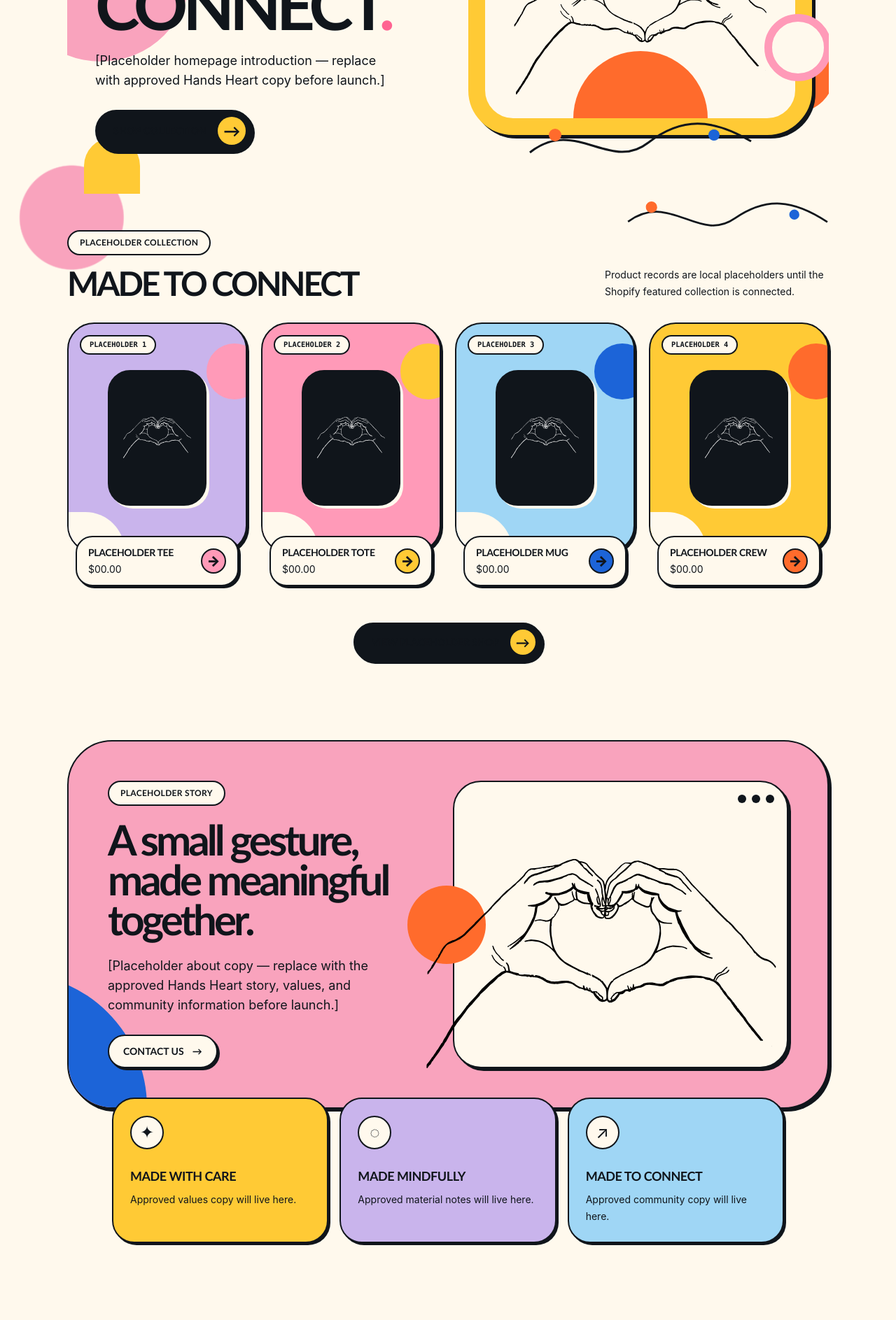
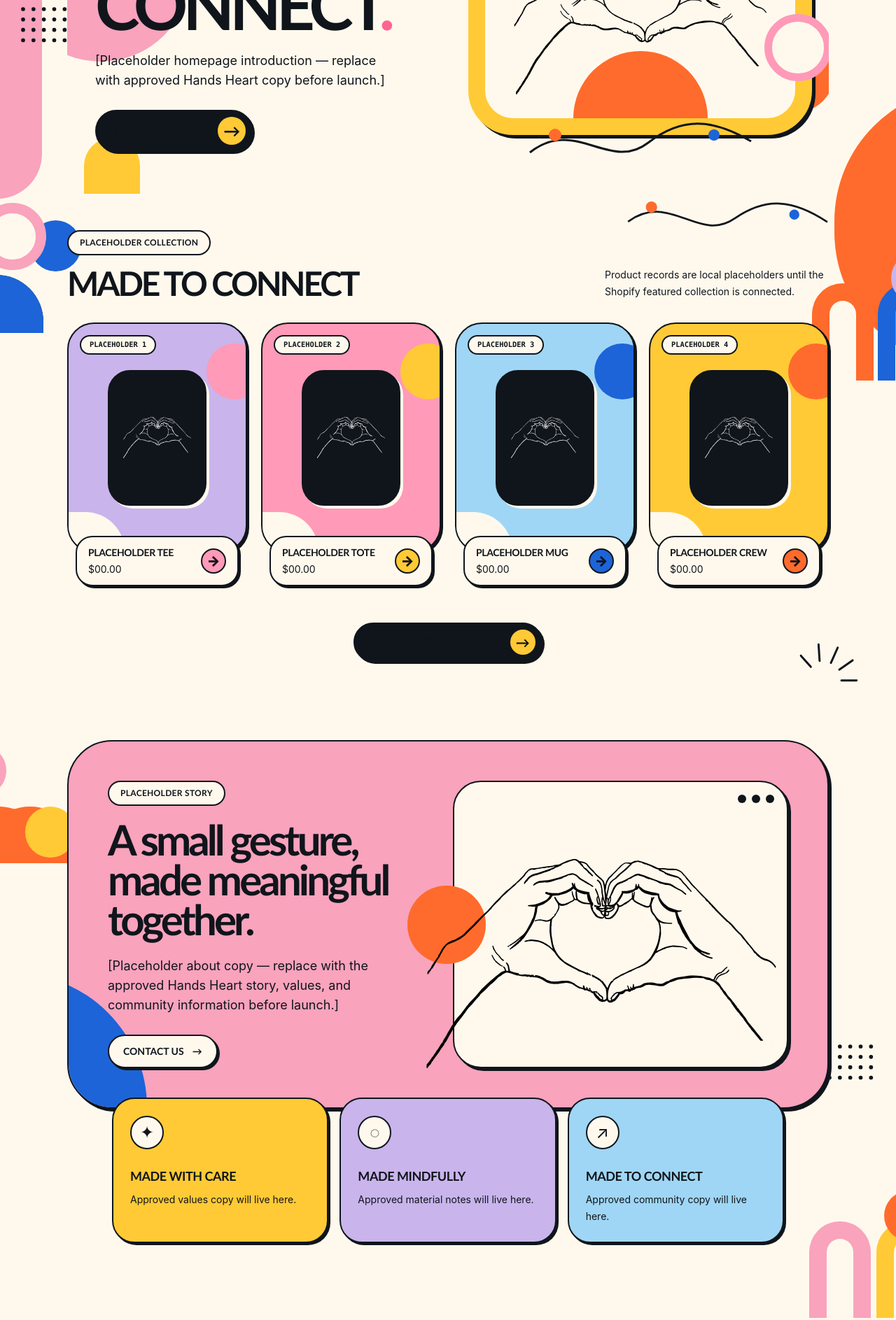
Before and after one commit to fvckzest/HANDS-HEART, a React (Vite) app: page / in a window 1280 px wide. Shown: the part 420-2307 px from the top of the page at 70% size. Built offline with nearby package versions, Linux system fonts and the light colour scheme; no server answers.

Commit message:
feat: enrich storefront background decoration

```diff
--- /dev/null
+++ b/src/components/BackgroundDecor.tsx
@@ -0,0 +1,87 @@
+import { useLocation } from 'react-router-dom'
+
+function DotField({ className }: { className: string }) {
+  return (
+    <svg className={`background-decor__dots ${className}`} viewBox="0 0 88 70">
+      {Array.from({ length: 20 }, (_, index) => (
+        <circle
+          cx={8 + (index % 5) * 17}
+          cy={8 + Math.floor(index / 5) * 17}
+          fill="#10151b"
+          key={index}
+          r="3.25"
+        />
+      ))}
+    </svg>
+  )
+}
+
+function Rays({ className }: { className: string }) {
+  return (
+    <svg className={`background-decor__rays ${className}`} fill="none" viewBox="0 0 90 70">
+      <path d="M45 27V3M29 31 18 10M60 31l12-20M21 44 1 35M69 44l20-9" />
+    </svg>
+  )
+}
+
+function routeName(pathname: string) {
+  if (pathname.startsWith('/shop')) return 'shop'
+  if (pathname.startsWith('/about')) return 'about'
+  if (pathname.startsWith('/products')) return 'product'
+  if (pathname.startsWith('/cart')) return 'cart'
+  return 'home'
+}
+
+export function BackgroundDecor() {
+  const { pathname } = useLocation()
+
+  return (
+    <div
+      aria-hidden="true"
+      className={`background-decor background-decor--${routeName(pathname)}`}
+    >
+      <div className="background-decor__shape background-decor__shape--top-left" />
+      <div className="background-decor__shape background-decor__shape--top-right" />
+      <div className="background-decor__shape background-decor__shape--rail-left" />
+      <div className="background-decor__shape background-decor__shape--rail-right" />
+
+      <div className="background-decor__cluster background-decor__cluster--hero-left-medallion">
+        <span className="background-decor__semicircle" />
+        <span className="background-decor__disc background-decor__disc--blue" />
+        <span className="background-decor__ring" />
+      </div>
+      <div className="background-decor__cluster background-decor__cluster--upper-right-arches">
+        <span className="background-decor__arch background-decor__arch--orange" />
+        <span className="background-decor__arch background-decor__arch--blue" />
+        <span className="background-decor__disc background-decor__disc--lavender" />
+      </div>
+      <div className="background-decor__cluster background-decor__cluster--mid-left-scallop">
+        <span className="background-decor__scallop" />
+        <span className="background-decor__disc background-decor__disc--yellow" />
+        <span className="background-decor__ring background-decor__ring--small" />
+      </div>
+      <div className="background-decor__cluster background-decor__cluster--mid-right-arches">
+        <span className="background-decor__arch background-decor__arch--pink" />
+        <span className="background-decor__arch background-decor__arch--yellow" />
+        <span className="background-decor__disc background-decor__disc--orange" />
+      </div>
+      <div className="background-decor__cluster background-decor__cluster--lower-left-quarter">
+        <span className="background-decor__quarter" />
+        <span className="background-decor__disc background-decor__disc--blue" />
+        <span className="background-decor__disc background-decor__disc--pink" />
+      </div>
+      <div className="background-decor__cluster background-decor__cluster--footer-right-arches">
+        <span className="background-decor__arch background-decor__arch--lavender" />
+        <span className="background-decor__arch background-decor__arch--blue" />
+        <span className="background-decor__ring background-decor__ring--yellow" />
+      </div>
+
+      <DotField className="background-decor__dots--header-left" />
+      <DotField className="background-decor__dots--mid-right" />
+      <DotField className="background-decor__dots--footer-right" />
+      <Rays className="background-decor__rays--header" />
+      <Rays className="background-decor__rays--mid-right" />
+      <Rays className="background-decor__rays--footer-left" />
+    </div>
+  )
+}
--- a/src/components/SiteLayout.tsx
+++ b/src/components/SiteLayout.tsx
@@ -1,5 +1,6 @@
 import { Outlet } from 'react-router-dom'
 
+import { BackgroundDecor } from './BackgroundDecor'
 import { CartDrawer } from './cart'
 import { Footer } from './Footer'
 import { Header } from './Header'
@@ -7,6 +8,7 @@ import { Header } from './Header'
 export function SiteLayout() {
   return (
     <div className="site-shell">
+      <BackgroundDecor />
       <a className="skip-link" href="#main-content">
         Skip to content
       </a>
--- a/src/styles.css
+++ b/src/styles.css
@@ -38,12 +38,284 @@ a {
 }
 
 .site-shell {
+  position: relative;
+  isolation: isolate;
   min-height: 100vh;
   overflow: hidden;
-  background:
-    radial-gradient(circle at 8% 18%, #f9a3bd 0 4.6rem, transparent 4.7rem),
-    radial-gradient(circle at 92% 7%, #1c64d8 0 6.5rem, transparent 6.6rem),
-    #fff9ed;
+  background: #fff9ed;
+}
+
+.background-decor {
+  position: absolute;
+  z-index: -1;
+  inset: 0;
+  overflow: hidden;
+  pointer-events: none;
+}
+
+.background-decor__shape,
+.background-decor__cluster,
+.background-decor__dots,
+.background-decor__rays {
+  position: absolute;
+}
+
+.background-decor__shape--top-left {
+  top: -5.5rem;
+  left: -5.5rem;
+  width: clamp(12rem, 22vw, 22rem);
+  aspect-ratio: 1;
+  border-radius: 44% 56% 58% 42% / 46% 38% 62% 54%;
+  background: #1c64d8;
+}
+
+.background-decor__shape--top-right {
+  top: -3.5rem;
+  right: -5rem;
+  width: clamp(11rem, 20vw, 20rem);
+  aspect-ratio: 1;
+  border-radius: 48% 52% 40% 60% / 52% 45% 55% 48%;
+  background: #f9a3bd;
+}
+
+.background-decor__shape--rail-left {
+  top: 22rem;
+  left: -4.25rem;
+  width: 8rem;
+  height: 22rem;
+  border-radius: 999px;
+  background: #f9a3bd;
+}
+
+.background-decor__shape--rail-right {
+  top: 34rem;
+  right: -6.5rem;
+  width: 12rem;
+  height: 25rem;
+  border-radius: 999px 0 0 999px;
+  background: #ff6b2c;
+}
+
+.background-decor__cluster {
+  width: clamp(9rem, 15vw, 15rem);
+  aspect-ratio: 1;
+}
+
+.background-decor__cluster > span {
+  position: absolute;
+  display: block;
+}
+
+.background-decor__cluster--hero-left-medallion {
+  top: 44rem;
+  left: -4.5rem;
+}
+
+.background-decor__cluster--upper-right-arches {
+  top: 19%;
+  right: -4.5rem;
+}
+
+.background-decor__cluster--mid-left-scallop {
+  top: 36%;
+  left: -4.5rem;
+}
+
+.background-decor__cluster--mid-right-arches {
+  top: 52%;
+  right: -4rem;
+}
+
+.background-decor__cluster--lower-left-quarter {
+  top: 69%;
+  left: -4rem;
+}
+
+.background-decor__cluster--footer-right-arches {
+  right: -4rem;
+  bottom: 10rem;
+}
+
+.background-decor__semicircle {
+  overflow: hidden;
+  bottom: 0;
+  left: 0;
+  width: 70%;
+  height: 43%;
+  border-radius: 999px 999px 0 0;
+  background: #10151b;
+}
+
+.background-decor__semicircle::after {
+  position: absolute;
+  inset: 0 0 0 50%;
+  background: #1c64d8;
+  content: "";
+}
+
+.background-decor__disc {
+  width: 38%;
+  aspect-ratio: 1;
+  border-radius: 50%;
+}
+
+.background-decor__disc--blue {
+  top: 16%;
+  right: 2%;
+  background: #1c64d8;
+}
+
+.background-decor__disc--pink {
+  right: 5%;
+  bottom: 6%;
+  background: #f9a3bd;
+}
+
+.background-decor__disc--orange {
+  top: 5%;
+  right: 4%;
+  background: #ff6b2c;
+}
+
+.background-decor__disc--yellow {
+  right: 6%;
+  bottom: 4%;
+  background: #ffca35;
+}
+
+.background-decor__disc--lavender {
+  top: 5%;
+  right: 3%;
+  background: #c9b4ec;
+}
+
+.background-decor__ring {
+  top: 3%;
+  left: 22%;
+  width: 50%;
+  aspect-ratio: 1;
+  border: clamp(0.55rem, 1.2vw, 1rem) solid #f9a3bd;
+  border-radius: 50%;
+  background: #fff9ed;
+}
+
+.background-decor__ring--small {
+  top: 12%;
+  left: 4%;
+  width: 38%;
+}
+
+.background-decor__ring--yellow {
+  border-color: #ffca35;
+}
+
+.background-decor__arch {
+  bottom: 0;
+  width: 46%;
+  height: 72%;
+  border: clamp(1rem, 2vw, 1.7rem) solid;
+  border-bottom: 0;
+  border-radius: 999px 999px 0 0;
+}
+
+.background-decor__arch--orange {
+  left: 0;
+  border-color: #ff6b2c;
+}
+
+.background-decor__arch--blue {
+  right: 5%;
+  border-color: #1c64d8;
+}
+
+.background-decor__arch--pink {
+  left: 2%;
+  border-color: #f9a3bd;
+}
+
+.background-decor__arch--yellow {
+  right: 2%;
+  border-color: #ffca35;
+}
+
+.background-decor__arch--lavender {
+  left: 2%;
+  border-color: #c9b4ec;
+}
+
+.background-decor__scallop {
+  right: 2%;
+  bottom: 0;
+  width: 76%;
+  height: 42%;
+  border-radius: 999px 999px 0 0;
+  background: #ff6b2c;
+  box-shadow: -2.8rem 0 0 #ff6b2c, -5.6rem 0 0 #ff6b2c;
+}
+
+.background-decor__quarter {
+  bottom: 0;
+  left: 0;
+  width: 74%;
+  aspect-ratio: 1;
+  border-radius: 0 100% 0 0;
+  background: #ffca35;
+}
+
+.background-decor__dots {
+  width: clamp(3.5rem, 6vw, 5rem);
+}
+
+.background-decor__dots--header-left {
+  top: 10.5%;
+  left: 2%;
+}
+
+.background-decor__dots--mid-right {
+  top: 47%;
+  right: 2%;
+}
+
+.background-decor__dots--footer-right {
+  right: 3%;
+  bottom: 14rem;
+}
+
+.background-decor__rays {
+  width: clamp(3.75rem, 7vw, 6rem);
+}
+
+.background-decor__rays path {
+  stroke: #10151b;
+  stroke-linecap: round;
+  stroke-width: 3;
+}
+
+.background-decor__rays--header {
+  top: 7rem;
+  left: 28%;
+}
+
+.background-decor__rays--mid-right {
+  top: 33%;
+  right: 4%;
+  transform: rotate(24deg);
+}
+
+.background-decor__rays--footer-left {
+  bottom: 18rem;
+  left: 4%;
+  transform: rotate(-20deg);
+}
+
+.background-decor--shop .background-decor__cluster--upper-right-arches,
+.background-decor--about .background-decor__cluster--mid-right-arches {
+  transform: rotate(14deg) scale(1.12);
+}
+
+.background-decor--about .background-decor__cluster--mid-left-scallop,
+.background-decor--product .background-decor__cluster--lower-left-quarter {
+  transform: rotate(-12deg);
 }
 
 .skip-link {
@@ -184,6 +456,8 @@ a {
 }
 
 .site-main {
+  position: relative;
+  z-index: 1;
   width: min(100%, 76rem);
   min-height: 50vh;
   margin: 0 auto;
@@ -351,6 +625,7 @@ a {
 }
 
 .site-footer {
+  z-index: 1;
   position: relative;
   margin-top: clamp(2rem, 7vw, 5rem);
   border-top: 2px solid #10151b;
@@ -428,6 +703,68 @@ a {
 }
 
 @media (max-width: 44rem) {
+  .background-decor__shape--top-left {
+    top: -3rem;
+    left: -5rem;
+    width: 11rem;
+  }
+
+  .background-decor__shape--top-right {
+    top: 2rem;
+    right: -4.5rem;
+    width: 9rem;
+  }
+
+  .background-decor__shape--rail-left {
+    top: 25rem;
+    left: -3.25rem;
+    width: 5.5rem;
+    height: 15rem;
+  }
+
+  .background-decor__shape--rail-right {
+    top: 42rem;
+    right: -4.5rem;
+    width: 7rem;
+    height: 16rem;
+  }
+
+  .background-decor__cluster {
+    width: 8rem;
+  }
+
+  .background-decor__cluster--hero-left-medallion,
+  .background-decor__cluster--mid-left-scallop,
+  .background-decor__cluster--lower-left-quarter {
+    left: -4.75rem;
+  }
+
+  .background-decor__cluster--upper-right-arches,
+  .background-decor__cluster--mid-right-arches,
+  .background-decor__cluster--footer-right-arches {
+    right: -4.75rem;
+  }
+
+  .background-decor__dots--header-left,
+  .background-decor__dots--mid-right,
+  .background-decor__dots--footer-right {
+    width: 3rem;
+  }
+
+  .background-decor__dots--header-left {
+    left: -0.5rem;
+  }
+
+  .background-decor__dots--mid-right,
+  .background-decor__dots--footer-right {
+    right: -0.5rem;
+  }
+
+  .background-decor__rays--header {
+    top: 9.5rem;
+    left: 43%;
+  }
+
   .site-header {
     padding-right: 0.75rem;
     padding-left: 0.75rem;
```
